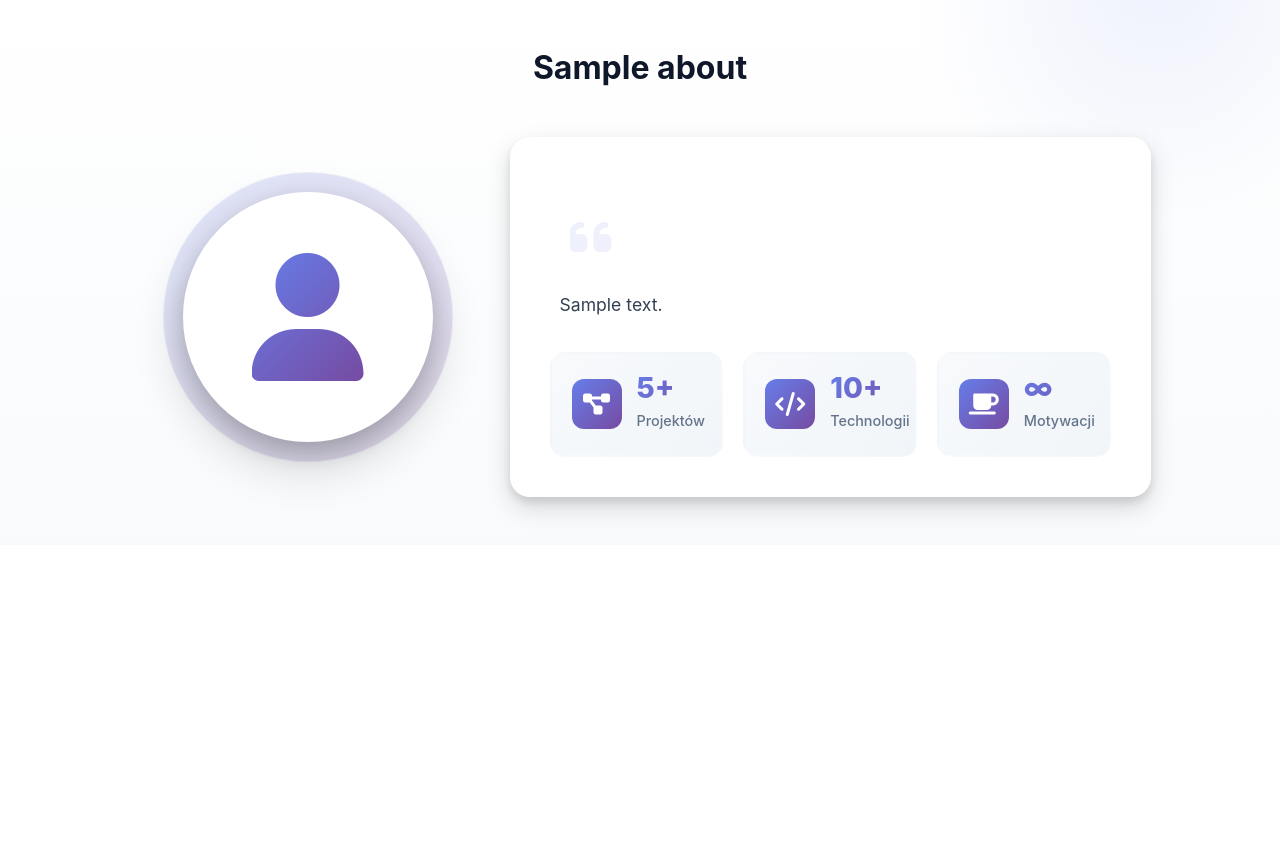
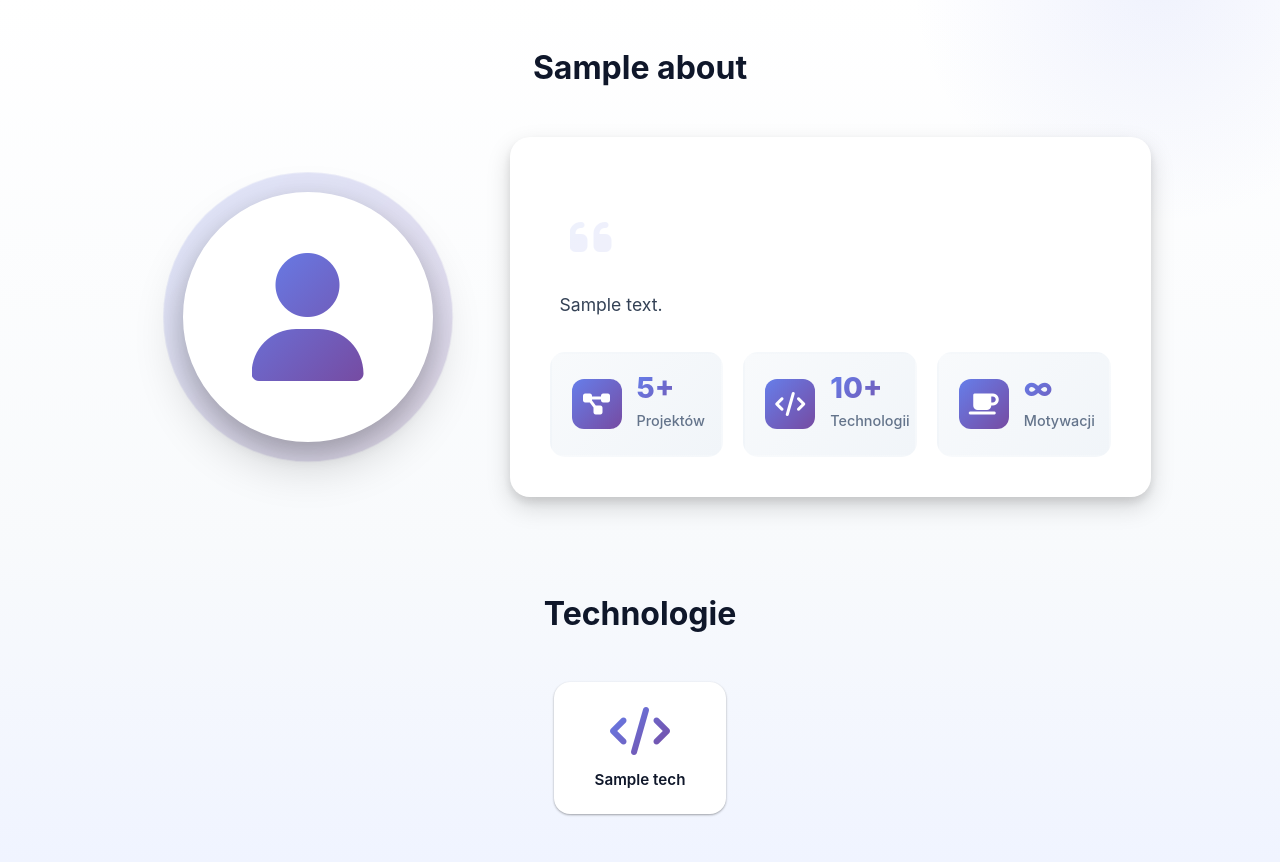
Before and after one commit to Sul3j/portfolio-website-project, a Django app: template portfolio/templates/portfolio/home.html in a window 1280 px wide. Shown: the part 801-1663 px from the top of the page. Before the commit the page ends 1320 px from the top, so only its background shows below. Run offline with Django 3.2, Linux system fonts and the light colour scheme; the template is opened without the code that fills it: most values are stand-ins (such as "Sample title", 1, 10 or a date in 2020).

Commit message:
add techongies section styles

```diff
--- a/portfolio/static/portfolio/css/style.css
+++ b/portfolio/static/portfolio/css/style.css
@@ -440,3 +440,66 @@ h1, h2, h3, h4, h5, h6 {
     font-weight: 500;
     padding-left: 0;
 }
+
+
+#technologies {
+    background: linear-gradient(180deg, #f8fafc 0%, #f0f4ff 100%);
+}
+
+.tech-card {
+    background: white;
+    border-radius: 16px;
+    padding: 25px 15px;
+    box-shadow: var(--shadow-sm);
+    transition: all var(--transition-speed) var(--transition-smooth);
+    position: relative;
+    overflow: hidden;
+    cursor: pointer;
+}
+
+.tech-card::before {
+    content: '';
+    position: absolute;
+    top: 0;
+    left: 0;
+    width: 100%;
+    height: 4px;
+    background: var(--gradient-primary);
+    transform: scaleX(0);
+    transition: transform var(--transition-speed) var(--transition-smooth);
+}
+
+.tech-card:hover::before {
+    transform: scaleX(1);
+}
+
+.tech-card:hover {
+    transform: translateY(-8px);
+    box-shadow: var(--shadow-lg);
+}
+
+.tech-icon-wrapper {
+    margin-bottom: 12px;
+    transition: all var(--transition-speed) var(--transition-smooth);
+}
+
+.tech-icon-wrapper i {
+    font-size: 3rem;
+    background: var(--gradient-primary);
+    -webkit-background-clip: text;
+    -webkit-text-fill-color: transparent;
+    background-clip: text;
+    transition: all var(--transition-speed) var(--transition-smooth);
+}
+
+.tech-card:hover .tech-icon-wrapper {
+    transform: scale(1.15) rotate(5deg);
+}
+
+.tech-name {
+    font-size: 0.95rem;
+    font-weight: 600;
+    color: var(--dark-color);
+    margin: 0;
+    line-height: 1.3;
+}
--- a/portfolio/templates/portfolio/home.html
+++ b/portfolio/templates/portfolio/home.html
@@ -130,6 +130,49 @@
         </div>
     </section>
 
+    <!-- Technologies -->
+    <section id="technologies" class="py-5 bg-light">
+        <div class="container">
+            <h2 class="text-center mb-5 section-title">Technologie</h2>
+            <div class="row g-3 justify-content-center">
+                {% for tech in technologies %}
+                <div class="col-6 col-sm-4 col-md-3 col-lg-2">
+                    <div class="tech-card text-center">
+                        <div class="tech-icon-wrapper">
+                            {% if tech.name == "Python" %}
+                                <i class="fab fa-python"></i>
+                            {% elif tech.name == "Django" %}
+                                <i class="fas fa-server"></i>
+                            {% elif tech.name == "JavaScript" %}
+                                <i class="fab fa-js"></i>
+                            {% elif tech.name == "PostgreSQL" %}
+                                <i class="fas fa-database"></i>
+                            {% elif tech.name == "Docker" %}
+                                <i class="fab fa-docker"></i>
+                            {% elif tech.name == "Git" %}
+                                <i class="fab fa-git-alt"></i>
+                            {% elif tech.name == "HTML/CSS" %}
+                                <i class="fab fa-html5"></i>
+                            {% elif tech.name == "REST API" %}
+                                <i class="fas fa-plug"></i>
+                            {% elif tech.name == "Linux" %}
+                                <i class="fab fa-linux"></i>
+                            {% else %}
+                                <i class="fas fa-code"></i>
+                            {% endif %}
+                        </div>
+                        <h5 class="tech-name">{{ tech.name }}</h5>
+                    </div>
+                </div>
+                {% empty %}
+                <div class="col-12">
+                    <p class="text-center text-muted">Brak technologii do wyświetlenia</p>
+                </div>
+                {% endfor %}
+            </div>
+        </div>
+    </section>
+
     <!-- Bootstrap Bundle with Popper -->
     <script src="https://cdn.jsdelivr.net/npm/bootstrap@5.3.2/dist/js/bootstrap.bundle.min.js"></script>
     <!-- Particles.js -->
```
